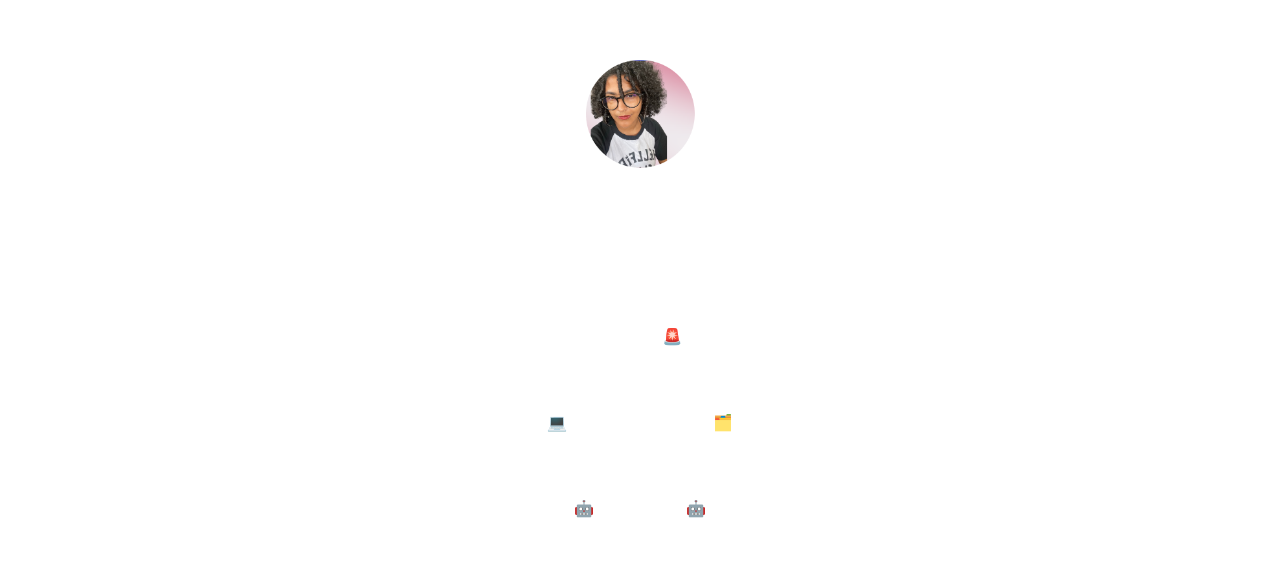
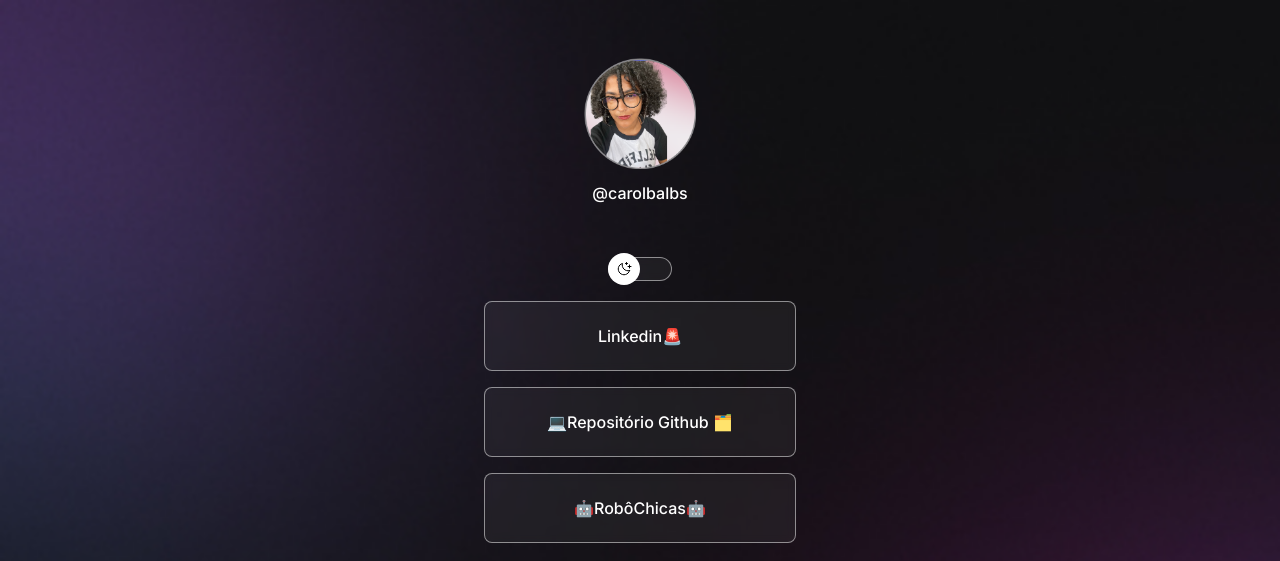
Before and after one commit to Carolbalbs/portifolio, a plain HTML site: page index.html in a window 1280 px wide. Shown: the top 561 px of the page. Drawn offline with nearby package versions, Linux system fonts and the light colour scheme; the site is published under a folder, as on GitHub Pages, so addresses that start at the root find nothing.

Commit message:
update for background

```diff
--- a/style.css
+++ b/style.css
@@ -5,17 +5,17 @@
 }
 :root{
     --textColor: white;
-    --bgUrl:url(/src/images/mb-background.jpg);
+    --bgUrl:url(./src/images/mb-background.jpg);
     --strokeColor:rgba(255, 255, 255, 0.5);
     --surfaceColor:rgba(255, 255, 255, 0.05);
     --surfaceColorHover:rgba(0, 0, 0, 0.02);
     --highLightColor:rgba(255, 255, 255, 0.2);
-    --switchBg:url(/src/images/moon-stars.svg);
+    --switchBg:url(./src/images/moon-stars.svg);
 
 }
 .light{
    --textColor: black;
-   --bgUrl:url(/src/images/mb-background-light.png);
+   --bgUrl:url(./src/images/mb-background-light.png);
    --strokeColor: rgba(0, 0, 0, 0.5);
    --surfaceColor:rgba(0, 0, 0, 0.05);
    --surfaceColorHover:rgba(0, 0, 0, 0.02);
```
